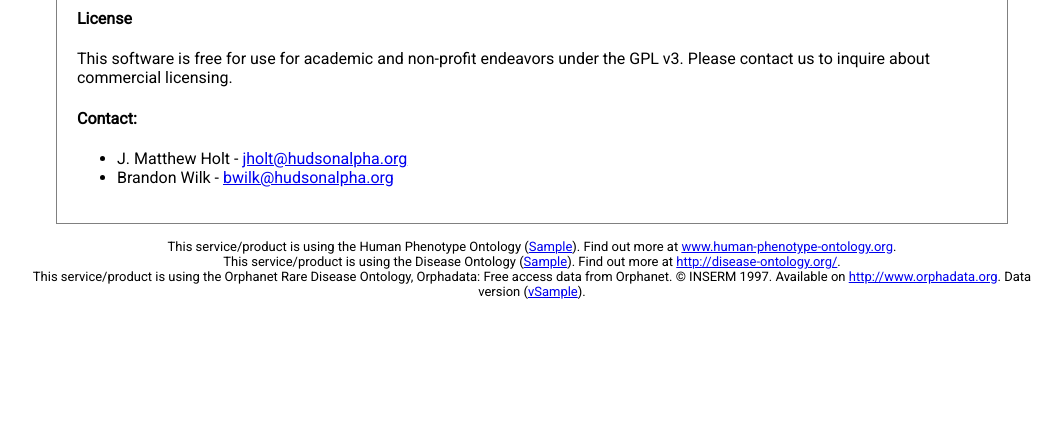
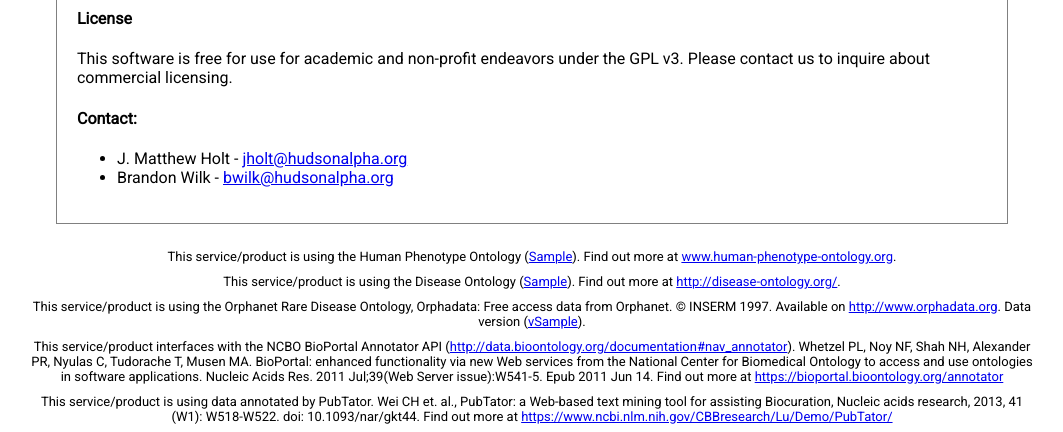
Before and after one commit to whytestalyon/LayeredGraph, a Flask app: template templates/about.html in a window 1280 px wide. Shown: the part 502-934 px from the top of the page, without its empty margins (108-1171 px from the left). Before the commit the page ends 801 px from the top, so only its background shows below. Run offline with Flask 2, Linux system fonts and the light colour scheme; the template is opened without the code that fills it: most values are stand-ins (such as "Sample title", 1, 10 or a date in 2020); parts of the project's set-up code (start-up, migrations or seed data) failed here and were passed over; some libraries are stand-ins or nearby versions.

Commit message:
added information about the demo server, updated build for automatic versioning and references info

```diff
--- a/static/css/main.css
+++ b/static/css/main.css
@@ -59,6 +59,7 @@ nav li a.active {
 .copyright-statement {
     width: 80%;
     margin: auto;
+    padding-top: 10px;
     text-align: center;
     font-size: small;
 }
--- a/templates/about.html
+++ b/templates/about.html
@@ -89,6 +89,14 @@
             This service/product is using the Orphanet Rare Disease Ontology, Orphadata: Free access data from Orphanet. © INSERM 1997. Available on <a href="http://www.orphadata.org" target="_blank">http://www.orphadata.org</a>.
             Data version (<a href="http://www.orphadata.org/data/ORDO/ordo_orphanet.owl.zip" target="_blank">v{{ md["orpha-versionInfo"][0] }}</a>).
         </div>
+        <div class="copyright-statement" id="ncbo">
+            This service/product interfaces with the NCBO BioPortal Annotator API (<a href="http://purl.obolibrary.org/obo/doid.obo" target="_blank">http://data.bioontology.org/documentation#nav_annotator</a>). Whetzel PL, Noy NF, Shah NH, Alexander PR, Nyulas C, Tudorache T, Musen MA. BioPortal: enhanced functionality via new Web services from the National Center for Biomedical Ontology to access and use ontologies in software applications. Nucleic Acids Res. 2011 Jul;39(Web Server issue):W541-5. Epub 2011 Jun 14.
+            Find out more at <a href="https://bioportal.bioontology.org/annotator" target="_blank">https://bioportal.bioontology.org/annotator</a>
+        </div>
+        <div class="copyright-statement" id="ncbo">
+            This service/product is using data annotated by PubTator. Wei CH et. al., PubTator: a Web-based text mining tool for assisting Biocuration, Nucleic acids research, 2013, 41 (W1): W518-W522. doi: 10.1093/nar/gkt44.
+            Find out more at <a href="https://www.ncbi.nlm.nih.gov/CBBresearch/Lu/Demo/PubTator/" target="_blank">https://www.ncbi.nlm.nih.gov/CBBresearch/Lu/Demo/PubTator/</a>
+        </div>
     </div>
 </footer>
 </html>
```
Also changed, not shown: templates/protSearch.html (+8 -0 lines), templates/textToTable.html (+8 -0 lines), README.md, 1 other file.
